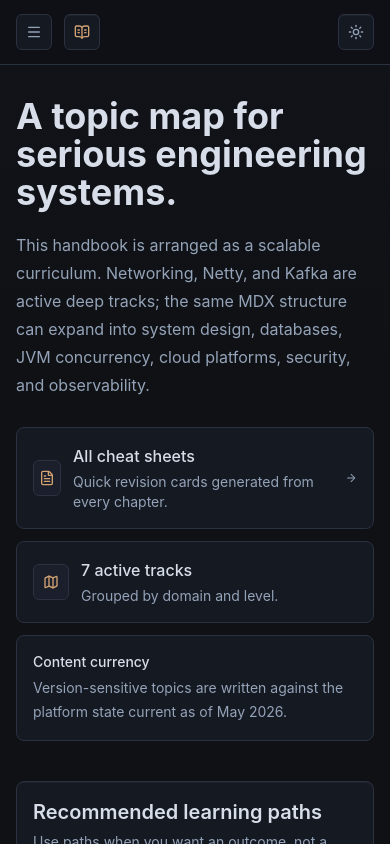
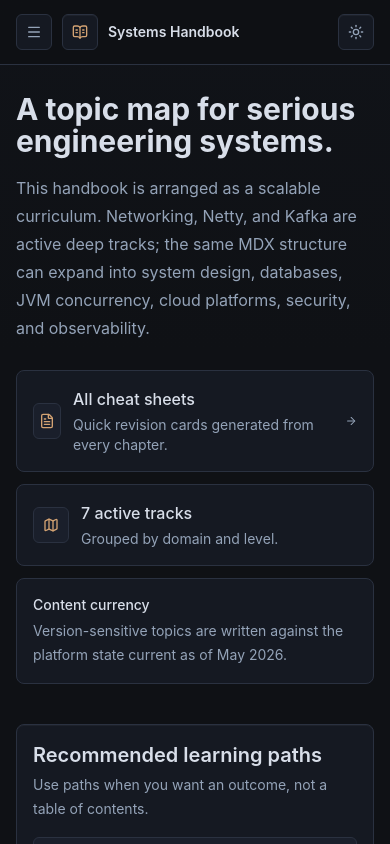
Before and after one commit to karimtismail/summary, a Next.js app in the folder netty-engineering-handbook/: page /handbook in a window 390 px wide. Shown: the top 844 px of the page. Built offline with nearby package versions, Linux system fonts and the light colour scheme.

Commit message:
Polish handbook responsive spacing

```diff
--- a/netty-engineering-handbook/app/handbook/[section]/[slug]/page.tsx
+++ b/netty-engineering-handbook/app/handbook/[section]/[slug]/page.tsx
@@ -48,7 +48,7 @@ export default async function ChapterPage({ params }: PageProps) {
   });
 
   return (
-    <main className="mx-auto grid max-w-[1360px] gap-8 px-4 py-8 sm:px-6 sm:py-10 lg:grid-cols-[264px_minmax(0,1fr)] lg:gap-9 lg:px-8 xl:grid-cols-[264px_minmax(0,1fr)_224px]">
+    <main className="mx-auto grid max-w-[1360px] gap-8 px-4 py-7 sm:px-6 sm:py-10 lg:grid-cols-[264px_minmax(0,1fr)] lg:gap-9 lg:px-8 xl:grid-cols-[264px_minmax(0,1fr)_224px]">
       <aside className="hidden lg:block">
         <div className="sticky top-24 max-h-[calc(100vh-7rem)] overflow-y-auto pr-4">
           <Sidebar />
@@ -64,7 +64,7 @@ export default async function ChapterPage({ params }: PageProps) {
           <p className="mt-4 inline-flex rounded-md border border-border bg-card px-3 py-1.5 text-sm leading-6 text-muted sm:mt-5">
             Current as of {contentCurrentAsOf}. Explains the problem before the API.
           </p>
-          <div className="mt-5 grid gap-2 border-t border-border pt-4 sm:mt-6 sm:grid-cols-5 sm:pt-5">
+          <div className="mt-5 grid grid-cols-2 gap-2 border-t border-border pt-4 sm:mt-6 sm:grid-cols-5 sm:pt-5">
             {["Problem", "Model", "Runtime", "Code", "Production"].map((step, index) => (
               <div key={step} className="rounded-md border border-border bg-card px-3 py-2">
                 <p className="font-mono text-xs text-accent">{String(index + 1).padStart(2, "0")}</p>
--- a/netty-engineering-handbook/app/handbook/page.tsx
+++ b/netty-engineering-handbook/app/handbook/page.tsx
@@ -5,15 +5,15 @@ import { contentCurrentAsOf, learningPaths, sections, upcomingTracks } from "@/l
 
 export default function HandbookIndexPage() {
   return (
-    <main className="mx-auto grid max-w-[1360px] gap-8 px-4 py-8 sm:px-6 sm:py-10 lg:grid-cols-[264px_minmax(0,1fr)] lg:gap-9 lg:px-8">
+    <main className="mx-auto grid max-w-[1360px] gap-8 px-4 py-7 sm:px-6 sm:py-10 lg:grid-cols-[264px_minmax(0,1fr)] lg:gap-9 lg:px-8">
       <aside className="hidden lg:block">
         <div className="sticky top-24 max-h-[calc(100vh-7rem)] overflow-y-auto pr-4">
           <Sidebar />
         </div>
       </aside>
       <section className="min-w-0">
-        <h1 className="max-w-4xl text-4xl font-bold leading-[1.06] tracking-[0] text-text sm:text-5xl">A topic map for serious engineering systems.</h1>
-        <p className="mt-5 max-w-3xl text-base leading-7 text-muted sm:mt-6 sm:text-lg sm:leading-8">
+        <h1 className="max-w-4xl text-3xl font-bold leading-[1.08] tracking-[0] text-text sm:text-5xl sm:leading-[1.06]">A topic map for serious engineering systems.</h1>
+        <p className="mt-4 max-w-3xl text-base leading-7 text-muted sm:mt-6 sm:text-lg sm:leading-8">
           This handbook is arranged as a scalable curriculum. Networking, Netty, and Kafka are active deep tracks; the same MDX structure can expand into system design, databases, JVM concurrency, cloud platforms, security, and observability.
         </p>
         <div className="mt-7 grid gap-3 sm:grid-cols-2 xl:grid-cols-3">
--- a/netty-engineering-handbook/app/layout.tsx
+++ b/netty-engineering-handbook/app/layout.tsx
@@ -22,13 +22,14 @@ export default function RootLayout({ children }: Readonly<{ children: React.Reac
       <body>
         <ThemeProvider attribute="class" defaultTheme="dark" enableSystem>
           <ReadingProgress />
-          <header className="sticky top-0 z-30 border-b border-border bg-bg/86 backdrop-blur-xl">
-            <div className="mx-auto flex h-16 max-w-[1440px] items-center gap-3 px-4 sm:px-6 lg:px-8">
+          <header className="sticky top-0 z-30 border-b border-border bg-bg/90 backdrop-blur-xl">
+            <div className="mx-auto flex h-16 max-w-[1440px] items-center gap-2.5 px-4 sm:gap-3 sm:px-6 lg:px-8">
               <MobileSidebar />
-              <Link href="/" className="flex items-center gap-3">
-                <span className="inline-flex h-9 w-9 items-center justify-center rounded-md border border-border bg-panel text-accent shadow-inset">
+              <Link href="/" className="flex min-w-0 items-center gap-2.5 sm:gap-3">
+                <span className="inline-flex h-9 w-9 shrink-0 items-center justify-center rounded-md border border-border bg-panel text-accent shadow-inset">
                   <BookOpenText className="h-4 w-4" />
                 </span>
+                <span className="truncate text-sm font-semibold text-text sm:hidden">Systems Handbook</span>
                 <span className="hidden text-sm font-semibold text-text sm:inline">{handbookName}</span>
               </Link>
               <nav className="ml-auto hidden items-center gap-6 text-sm text-muted md:flex">
--- a/netty-engineering-handbook/styles/prose.css
+++ b/netty-engineering-handbook/styles/prose.css
@@ -88,3 +88,21 @@
   border: 0;
   border-top: 1px solid var(--border);
 }
+
+@media (max-width: 640px) {
+  .docs-prose h1 {
+    font-size: 2rem;
+    line-height: 1.08;
+  }
+
+  .docs-prose h2 {
+    margin-top: 3.25rem;
+    margin-bottom: 0.8rem;
+    font-size: 1.45rem;
+  }
+
+  .docs-prose p {
+    font-size: 0.98rem;
+    line-height: 1.76;
+  }
+}
```
